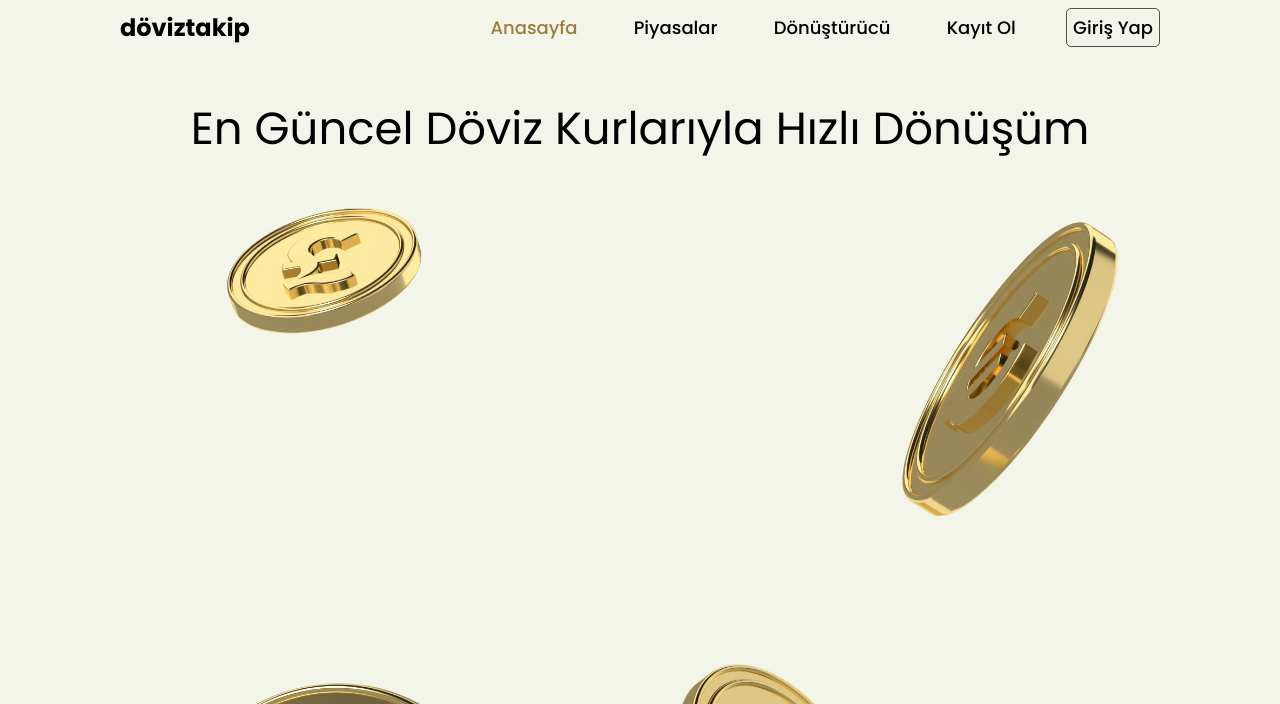
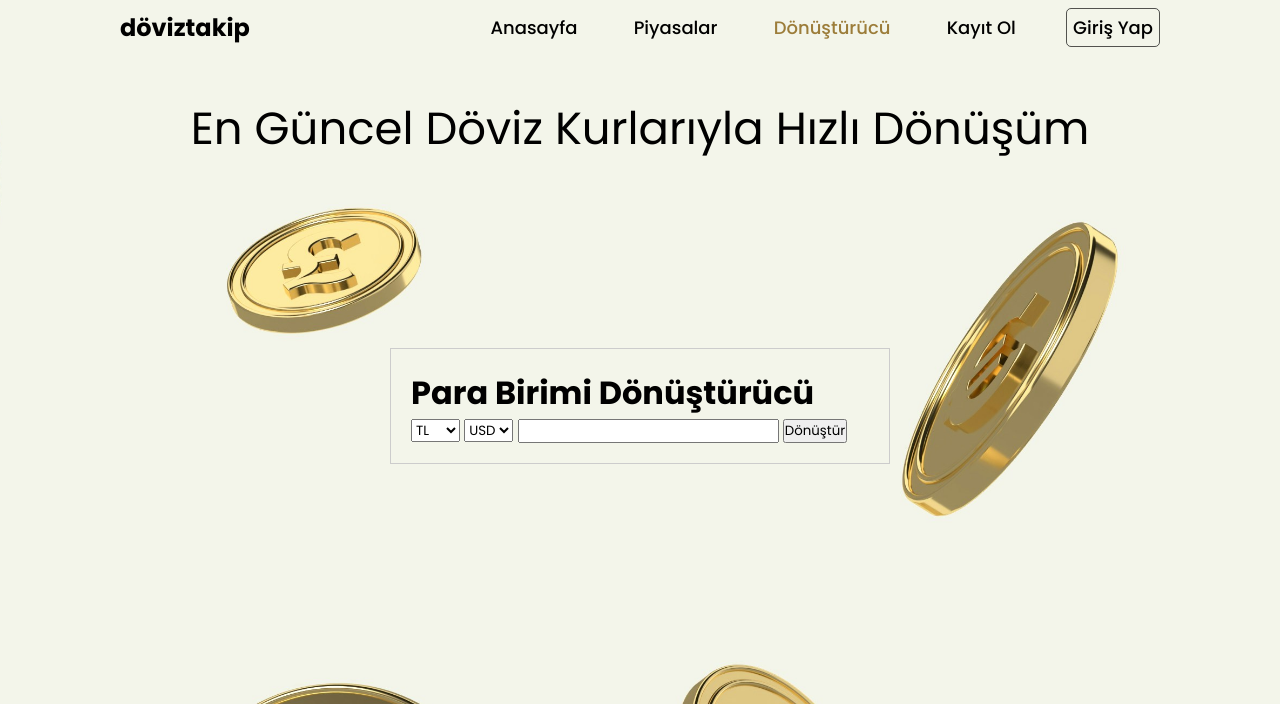
Before and after one commit to tolgab35/Doviz-Otomasyon-Sitesi, a PHP site: page /donusturucu.html in a window 1280 px wide. Shown: the top 704 px of the page. Run offline with PHP 8.4, Linux system fonts and the light colour scheme.

Commit message:
add form draft to donusturucu.html

```diff
--- a/donusturucu.html
+++ b/donusturucu.html
@@ -3,7 +3,7 @@
   <head>
     <meta charset="UTF-8" />
     <meta name="viewport" content="width=device-width, initial-scale=1.0" />
-    <title>Anasayfa</title>
+    <title>Dönüştürücü</title>
     <link rel="icon" href="images/favicon.svg" />
     <link rel="stylesheet" href="style.css" />
     <link rel="preconnect" href="https://fonts.googleapis.com" />
@@ -18,10 +18,10 @@
       <a href="index.html" class="logo">döviztakip</a>
 
       <nav class="navbar">
-        <a href="index.html" class="active">Anasayfa</a>
+        <a href="index.html">Anasayfa</a>
         <a href="piyasalar.html">Piyasalar</a>
-        <a href="">Dönüştürücü</a>
-        <a href="">Kayıt Ol</a>
+        <a href="donusturucu.html" class="active">Dönüştürücü</a>
+        <a href="kayitol.html">Kayıt Ol</a>
         <a href="" class="girisyap">Giriş Yap</a>
       </nav>
     </header>
@@ -30,6 +30,28 @@
       <h1>En Güncel Döviz Kurlarıyla Hızlı Dönüşüm</h1>
     </section>
 
+    <div class="container">
+      <h1>Para Birimi Dönüştürücü</h1>
+      <div class="form">
+        <select id="kaynak" name="kaynak">
+          <option value="TL">TL</option>
+          <option value="USD">USD</option>
+        </select>
+
+        <select id="hedef" name="hedef">
+          <option value="USD">USD</option>
+          <option value="TL">TL</option>
+        </select>
+
+        <input type="number" id="miktar" name="miktar" required />
+
+        <button type="button">Dönüştür</button>
+      </div>
+      <div class="sonuc">
+        <p id="sonuc-metni"></p>
+      </div>
+    </div>
+
     <footer class="footer">
       <div class="footer-content">
         <p>&copy Copyright 2024. Tüm hakları saklıdır.</p>
--- a/index.html
+++ b/index.html
@@ -21,7 +21,7 @@
         <a href="index.html" class="active">Anasayfa</a>
         <a href="piyasalar.html">Piyasalar</a>
         <a href="donusturucu.html">Dönüştürücü</a>
-        <a href="">Kayıt Ol</a>
+        <a href="kayitol.html">Kayıt Ol</a>
         <a href="" class="girisyap">Giriş Yap</a>
       </nav>
     </header>
--- a/piyasalar.html
+++ b/piyasalar.html
@@ -32,7 +32,7 @@
         <a href="index.html">Anasayfa</a>
         <a href="piyasalar.html" class="active">Piyasalar</a>
         <a href="donusturucu.html">Dönüştürücü</a>
-        <a href="">Kayıt Ol</a>
+        <a href="kayitol.html">Kayıt Ol</a>
         <a href="" class="girisyap">Giriş Yap</a>
       </nav>
     </header>
--- a/style.css
+++ b/style.css
@@ -17,8 +17,8 @@ body,
 
 .header {
   background-color: #f3f5ea;
-  position: absolute;
-  top: 0;
+  position: sticky;
+  top: 100%;
   left: 0;
   width: 100%;
   padding: 10px 120px;
@@ -240,3 +240,10 @@ body,
   margin-left: 100px;
   margin-right: 40px;
 }
+
+.container {
+  width: 500px;
+  margin: 0 auto;
+  padding: 20px;
+  border: 1px solid #ccc;
+}
```
Also changed, not shown: kayitol.html (+4 -4 lines).
